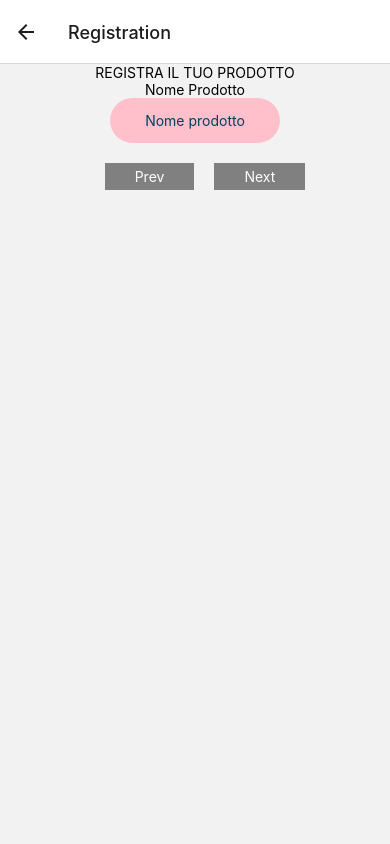
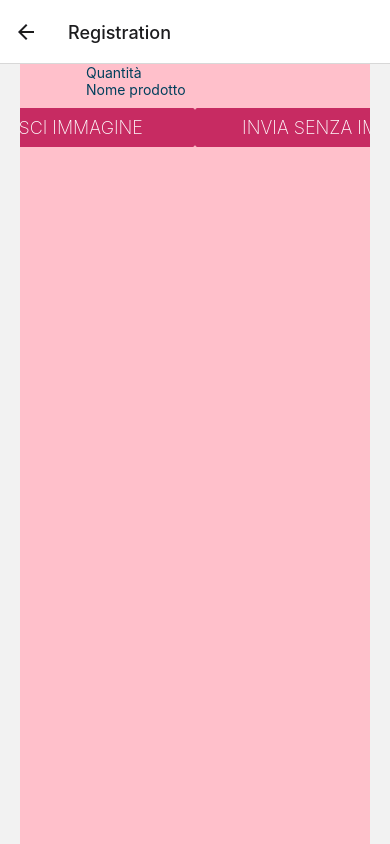
Before and after one commit to Marcoripa/ScanManager, a React Native app: screen /Registration in a window 390 px wide. Built offline with nearby package versions, Linux system fonts and the light colour scheme.

Commit message:
- delete App drafts

```diff
--- a/src/components/RegistrationScreen.js
+++ b/src/components/RegistrationScreen.js
@@ -1,13 +1,17 @@
-import React, { useState } from "react";
-import { StyleSheet, Text, View, Pressable } from "react-native";
-import Form from "./Form";
-import ProductName from "./ProductName";
-import PersonalDetails from "./PersonalDetails";
+import React, { useState } from "react";import {
+  StyleSheet,
+  Text,
+  SafeAreaView,
+  ScrollView,
+  StatusBar,
+  View,
+  TextInput,
+} from "react-native";
+
 import CameraView from "./CameraView";
+import { Button } from "@rneui/themed";
 
-
-
-export default function RegistrationScreen({ navigation }) {
+export default function RegistrationScreen() {
   const [formData, setFormData] = useState({
     //Product Name
     name: "",
@@ -18,52 +22,85 @@ export default function RegistrationScreen({ navigation }) {
     company: "",
   });
   const [screen, setScreen] = useState(0);
-  const FormTitle = ["Nome Prodotto", "Quantità"];
-  const ScreenDisplay = () => {
-    if (screen === 0) {
-      return <ProductName formData={formData} setFormData={setFormData} />;
-    } else if (screen === 1) {
-      return <PersonalDetails formData={formData} setFormData={setFormData} />;
-    }
-  };
 
   return (
-
+    <SafeAreaView style={styles.container}>
+      <ScrollView style={styles.scrollView}>
         <View style={styles.container}>
-      <Text style={styles.title}>REGISTRA IL TUO PRODOTTO</Text>
           <View style={styles.wrapper}>
-        <Text style={styles.title}>{FormTitle[screen]}</Text>
-        {screen === 2 ? (
+            {screen === 1 ? (
               <CameraView />
             ) : (
               <View style={styles.form}>
-            <View>{ScreenDisplay()}</View>
+                <TextInput
+                  style={styles.textInput}
+                  placeholderTextColor="#003f5c"
+                  placeholder="Quantità"
+                  keyboardType="numeric"
+                  value={formData.quantity}
+                  onChangeText={quantity => {
+                    setFormData({ ...formData, quantity });
+                  }}
+                />
+                <TextInput
+                  style={styles.textInput}
+                  placeholderTextColor="#003f5c"
+                  placeholder="Nome prodotto"
+                  value={formData.name}
+                  onChangeText={name => {
+                    setFormData({ ...formData, name });
+                  }}
+                />
                 <View style={styles.buttonContainer}>
-              <Pressable
-                disabled={screen === 0}
-                onPress={() => setScreen(currScreen => currScreen - 1)}>
-                <Text style={styles.button}>Prev</Text>
-              </Pressable>
-              <Pressable
-                disabled={screen === 2}
-                onPress={() => setScreen(currScreen => currScreen + 1)}>
-                <Text style={styles.button}>Next</Text>
-              </Pressable>
+                  <Button
+                    title="ACQUISISCI IMMAGINE"
+                    titleStyle={{ fontWeight: "200" }}
+                    onPress={() => setScreen(1)}
+                    buttonStyle={{
+                      backgroundColor: "rgba(199, 43, 98, 1)",
+                      borderColor: "transparent",
+                      borderWidth: 0,
+                    }}
+                    containerStyle={{
+                      width: 300,
+                      marginVertical: 10,
+                    }}
+                  />
+                  <Button
+                    title="INVIA SENZA IMMAGINE"
+                    titleStyle={{ fontWeight: "200" }}
+                    onPress={() => navigation.navigate("Scanning")}
+                    buttonStyle={{
+                      backgroundColor: "rgba(199, 43, 98, 1)",
+                      borderColor: "transparent",
+                      borderWidth: 0,
+                    }}
+                    containerStyle={{
+                      width: 300,
+                      marginVertical: 10,
+                    }}
+                  />
                 </View>
               </View>
             )}
           </View>
         </View>
+      </ScrollView>
+    </SafeAreaView>
   );
 }
 
 const styles = StyleSheet.create({
   container: {
     flex: 1,
-    /* justifyContent: "center", */
-    /* alignItems: "center", */
-    /* paddingBottom: 20,
-    paddingTop: 20, */
+    paddingTop: StatusBar.currentHeight,
+  },
+  scrollView: {
+    backgroundColor: "pink",
+    marginHorizontal: 20,
+  },
+  text: {
+    fontSize: 42,
   },
   title: {
     display: "flex",
@@ -82,13 +119,4 @@ const styles = StyleSheet.create({
     display: "flex",
     alignItems: "center",
   },
-  button: {
-    justifyContent: "center",
-    color: "white",
-    backgroundColor: "gray",
-    paddingVertical: 5,
-    paddingHorizontal: 30,
-    marginLeft: 20,
-    textAlign: "center",
-  },
 });
--- a/src/components/ScanningScreen.js
+++ b/src/components/ScanningScreen.js
@@ -1,9 +1,9 @@
 import React from 'react';
 import {  StyleSheet,
-  Button,
   View,
   Text,
 } from "react-native";
+import CameraView from "./CameraView";
 
 
 
@@ -11,6 +11,7 @@ export default function ScanningScreen({ navigation }) {
   return (
     <View style={styles.root}>
       <Text>LETTURA BARCODE</Text>
+      <CameraView />
     </View>
   );
 }
```
Also changed, not shown: App2.js (deleted, +0 -89 lines), App3.js (deleted, +0 -92 lines). Lines whose indentation alone changed are shown as unchanged.
